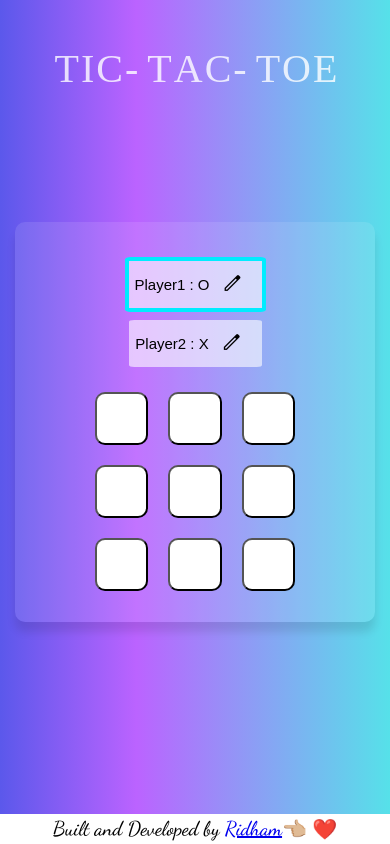
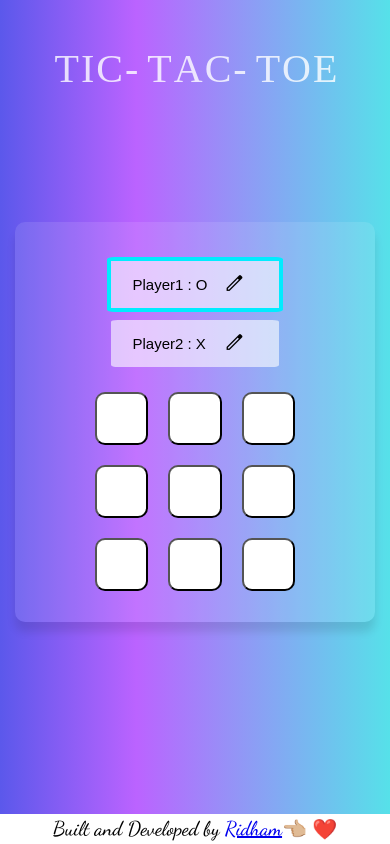
Before and after one commit to ridham-sawhney/React-TicTacToe, a React (Vite) app: page / in a window 390 px wide. Built offline with nearby package versions, Linux system fonts and the light colour scheme; a web font is replaced by a local one.

Commit message:
Players content is placed center

```diff
--- a/src/App.css
+++ b/src/App.css
@@ -52,5 +52,8 @@
 @media screen and (max-width:600px) {
     .Players{
         flex-direction: column;
+        .PlayerDiv{
+            width: 50%;
+        }
     }
 }
--- a/src/components/Player/Player.css
+++ b/src/components/Player/Player.css
@@ -8,6 +8,9 @@
     background: rgb(255, 255, 255, 0.6);
     font-family: "Poetsen One", sans-serif;
     margin: 4px;
+    display: flex;
+    align-items: center;
+    justify-content: center;
 }
 
 .PlayerDiv-content{
@@ -16,7 +19,7 @@
     font-size: 15px;
     display: flex;
     align-items: center;
-    justify-content: center;
+    justify-content: space-between;
 }
 
 .PlayerDiv-content span{
```
